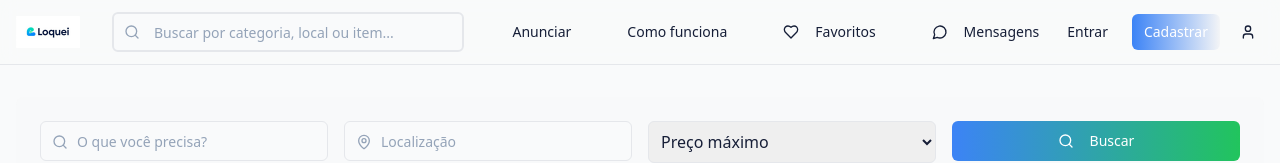
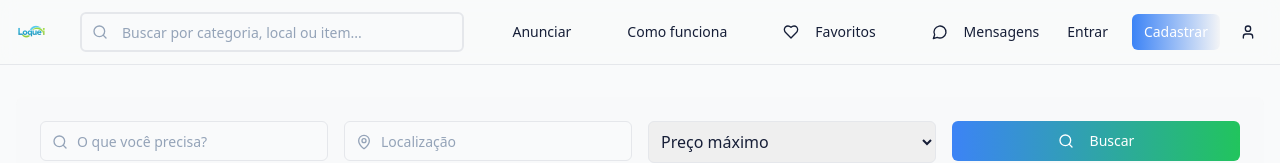
Before and after one commit to mupa-desenvolvimento/loquei-alugue-tudo, a React (Vite) app: page /buscar in a window 1280 px wide. Shown: the top 163 px of the page. Built offline with nearby package versions, Linux system fonts and the light colour scheme.

Commit message:
Update logo
Use provided image as the platform logo.

```diff
--- a/src/components/Header.tsx
+++ b/src/components/Header.tsx
@@ -11,7 +11,7 @@ const Header = () => {
           {/* Logo */}
           <Link to="/" className="flex items-center space-x-2">
             <img
-              src="/src/assets/loquei-logo.png"
+              src="/lovable-uploads/6494e490-9033-4592-aa5e-f864c755286a.png"
               alt="Loquei"
               className="h-8 w-auto"
             />
```
Also changed, not shown: public/lovable-uploads/6494e490-9033-4592-aa5e-f864c755286a.png (added).
